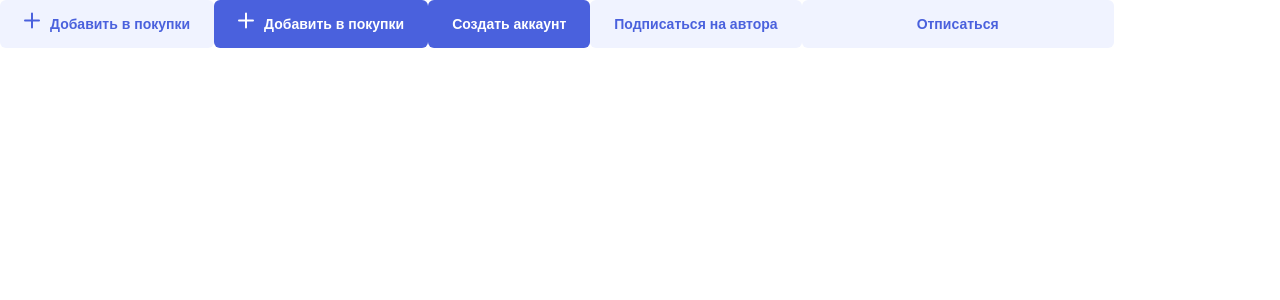
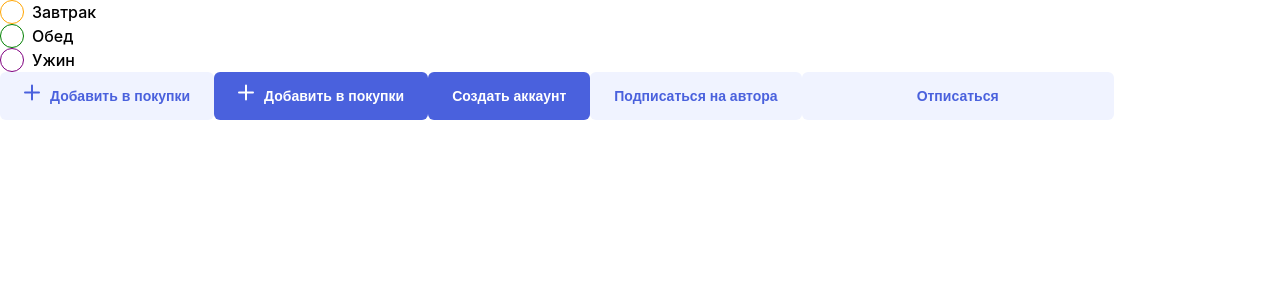
Before and after one commit to hell-kichen/frontend, a React (Create React App) app: page / in a window 1280 px wide. Shown: the top 300 px of the page. Built offline with nearby package versions, Linux system fonts and the light colour scheme; no server answers.

Commit message:
added component checkbox

```diff
--- a/src/App.tsx
+++ b/src/App.tsx
@@ -4,6 +4,7 @@ import './App.css';
 import {tagsApi} from "./shared/api";
 import Button from "./components/button";
 import Icons from "./components/icons";
+import Checkbox from "./components/checkbox";
 
 function App() {
     useEffect(() => {
@@ -20,10 +21,36 @@ function App() {
         });
     };
 
+    const [breakfastChecked, setBreakfastChecked] = useState(false);
+    const [lunchChecked, setLunchChecked] = useState(false);
+    const [dinnerChecked, setDinnerChecked] = useState(false);
+
     return (
         <>
+            <Checkbox
+                name="Завтрак"
+                id="breakfast"
+                color="orange"
+                value={breakfastChecked}
+                onChange={(id) => setBreakfastChecked(prevState => !prevState)}
+            />
+            <Checkbox
+                name="Обед"
+                id="lunch"
+                color="green"
+                value={lunchChecked}
+                onChange={(id) => setLunchChecked(prevState => !prevState)}
+            />
+            <Checkbox
+                name="Ужин"
+                id="dinner"
+                color="purple"
+                value={dinnerChecked}
+                onChange={(id) => setDinnerChecked(prevState => !prevState)}
+            />
+
             <Button isPressed={buttonState1} btnStyle="btnLight" btnClick={() => handleButtonClick(0)}>
-            {buttonState1 ? <Icons.DoneIcon /> : <Icons.PlusIcon/>}
+                {buttonState1 ? <Icons.DoneIcon/> : <Icons.PlusIcon/>}
                 {buttonState1 ? "Рецепт добавлен" : "Добавить в покупки"}
             </Button>
             <Button isPressed={buttonState2} btnStyle="btnBlue" btnClick={() => handleButtonClick(1)}>
--- /dev/null
+++ b/src/components/checkbox/index.tsx
@@ -0,0 +1,41 @@
+import React from "react";
+import styles from './style.module.css';
+import Icons from '../icons';
+
+interface CheckboxProps {
+    onChange?: (id: string) => void;
+    className?: string;
+    color?: string;
+    value?: boolean;
+    name: string;
+    id: string;
+}
+
+export default function Checkbox({onChange, className, color, value = false, name, id}: CheckboxProps) {
+    const clickHandler = () => {
+        onChange && onChange(id);
+    };
+
+    const classNames = `${styles.checkbox} ${className ?? ''} ${
+        value ? styles.checkbox_active : ''
+    } ${
+        color === 'orange' ? styles.checkbox_radius_orange :
+            color === 'green' ? styles.checkbox_radius_green :
+                color === 'purple' ? styles.checkbox_radius_purple :
+                    ''
+    }`;
+
+    return (
+        <div className={styles['checkbox-container']}>
+            <button
+                className={classNames}
+                onClick={clickHandler}
+                style={{backgroundColor: value ? color : undefined}}
+                type='button'
+            >
+                {value ? <Icons.CheckIcon/> : ''}
+            </button>
+            <span>{name}</span>
+        </div>
+    );
+}
--- /dev/null
+++ b/src/components/checkbox/style.module.css
@@ -0,0 +1,41 @@
+.checkbox {
+    position: relative;
+    min-width: 24px;
+    height: 24px;
+    border-radius: 50%;
+    background-color: #ddd;
+    margin-right: 8px;
+    cursor: pointer;
+    display: flex;
+    align-items: center;
+    justify-content: center;
+}
+
+.checkbox-container {
+    display: flex;
+    align-items: center;
+    margin-right: 24px;
+    font-size: 16px;
+    font-weight: 500;
+}
+
+.checkbox_active {
+    background: currentColor;
+    box-shadow: 0 0 7px #ddd;
+    border-radius: 50%;
+}
+
+.checkbox_radius_green {
+    border: 1px solid #018001;
+    background-color: #fff;
+}
+
+.checkbox_radius_orange {
+    border: 1px solid #ffa500;
+    background-color: #fff;
+}
+
+.checkbox_radius_purple {
+    border: 1px solid #800080;
+    background-color: #fff;
+}
```
Lines whose indentation alone changed are shown as unchanged.
